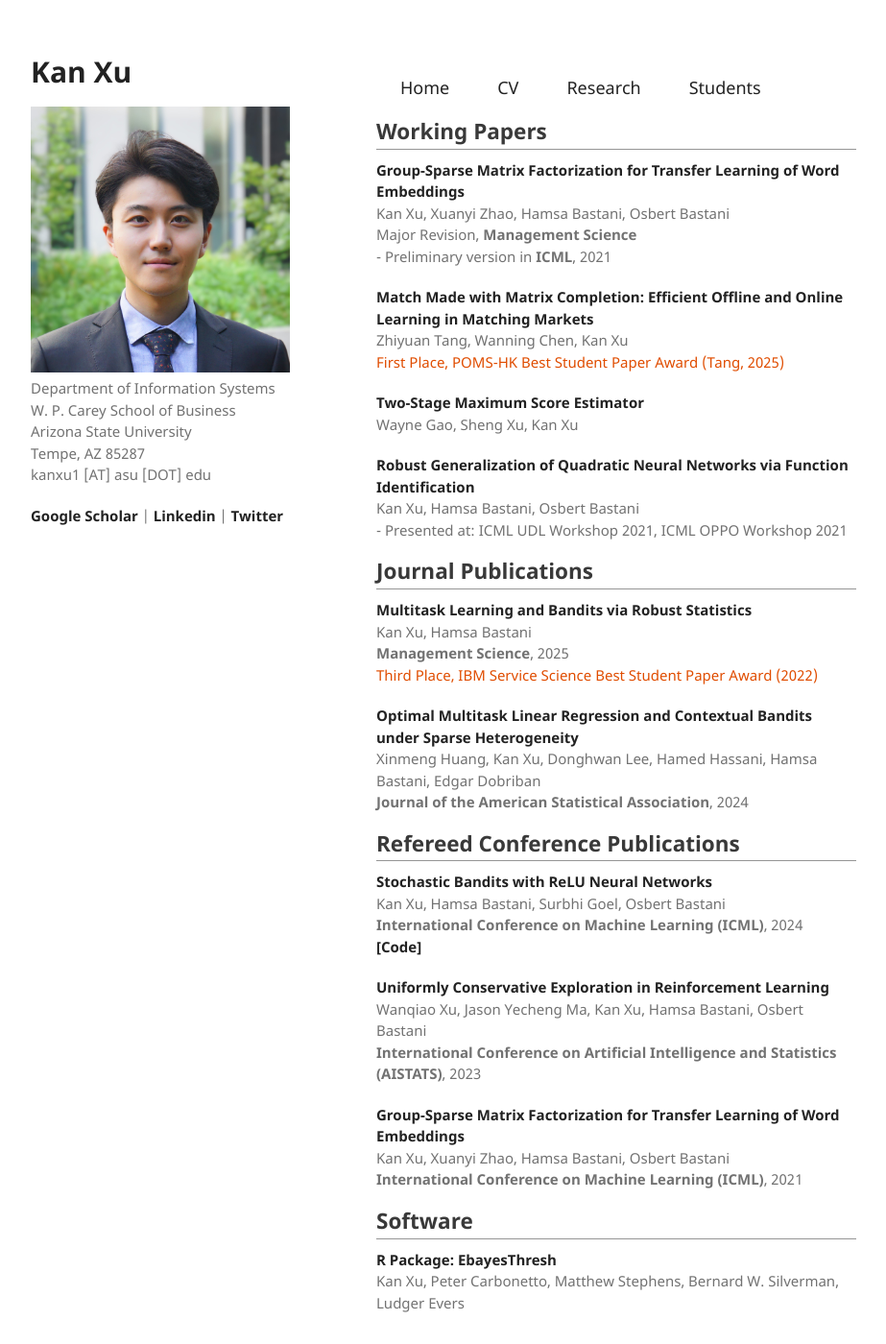
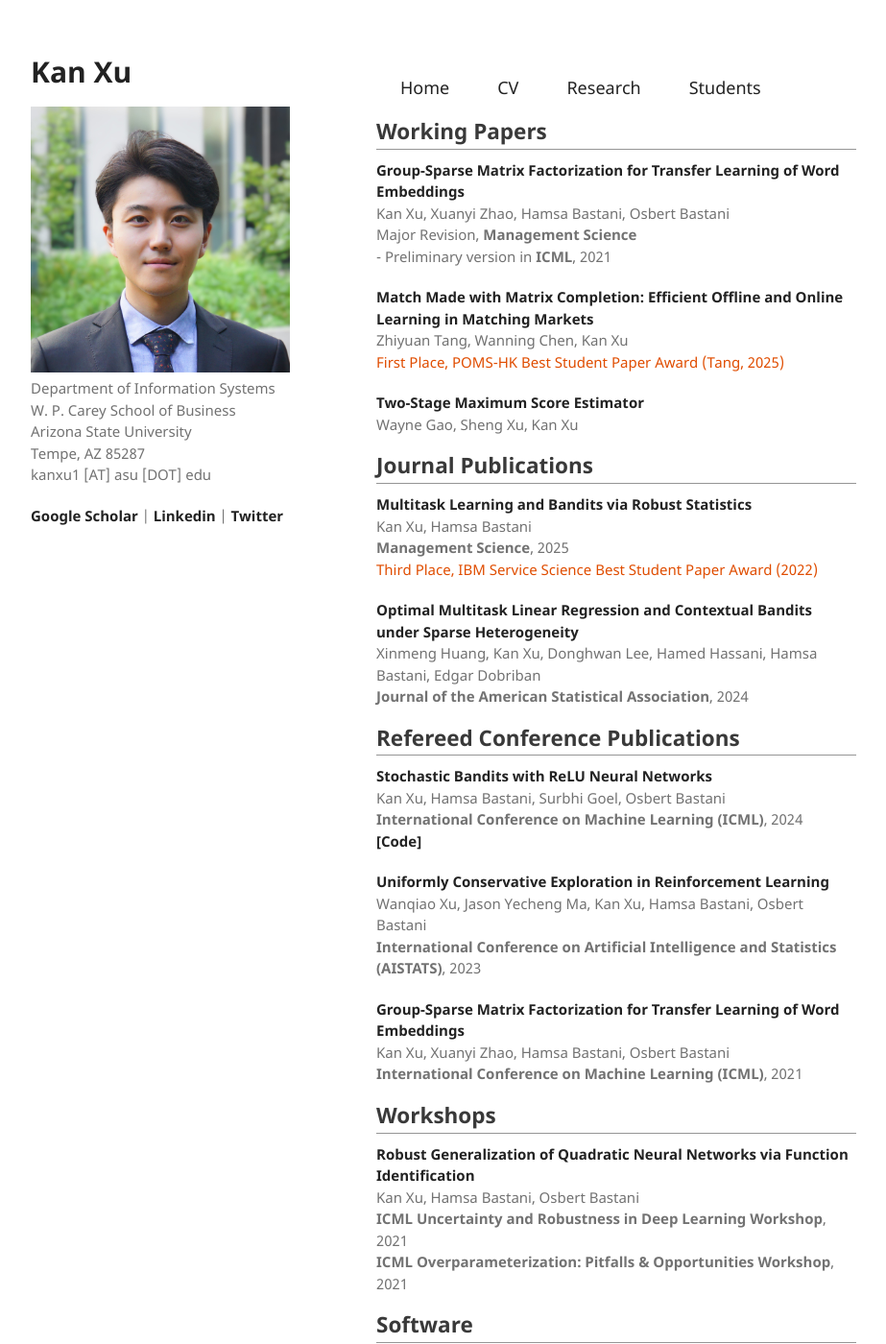
Before and after one commit to kanxu526/kanxu526.github.io, a Jekyll site: the page built from research.md, in a window 1280 px wide and 1400 px high. Shown: the whole window at 96% size, without its empty margins (178-1101 px from the left). Built offline with Jekyll 4.4.1, drawn with Linux system fonts in a browser that asks for light colours.

Commit message:
Update research.md

```diff
--- a/research.md
+++ b/research.md
@@ -22,10 +22,6 @@ Zhiyuan Tang, Wanning Chen, Kan Xu<br>
 
 <p><a href="https://arxiv.org/abs/2009.02854v4">Two-Stage Maximum Score Estimator</a><br>
 Wayne Gao, Sheng Xu, Kan Xu</p>
-
-<p><a href="https://arxiv.org/abs/2109.10935">Robust Generalization of Quadratic Neural Networks via Function Identification</a><br>
-Kan Xu, Hamsa Bastani, Osbert Bastani<br>
-- Presented at: ICML UDL Workshop 2021, ICML OPPO Workshop 2021</p>
 
 <h2>Journal Publications</h2>
 
@@ -54,6 +50,13 @@ Wanqiao Xu, Jason Yecheng Ma, Kan Xu, Hamsa Bastani, Osbert Bastani<br>
 Kan Xu, Xuanyi Zhao, Hamsa Bastani, Osbert Bastani<br>
 <b>International Conference on Machine Learning (ICML)</b>, 2021</p>
 
+<h2>Workshops</h2>
+
+<p><a href="https://arxiv.org/abs/2109.10935">Robust Generalization of Quadratic Neural Networks via Function Identification</a><br>
+Kan Xu, Hamsa Bastani, Osbert Bastani<br>
+<b>ICML Uncertainty and Robustness in Deep Learning Workshop</b>, 2021<br>
+<b>ICML Overparameterization: Pitfalls & Opportunities Workshop</b>, 2021</p>
+
 <h2>Software</h2>
 
 <p><a href="https://github.com/stephenslab/EbayesThresh">R Package: EbayesThresh</a><br>
```
